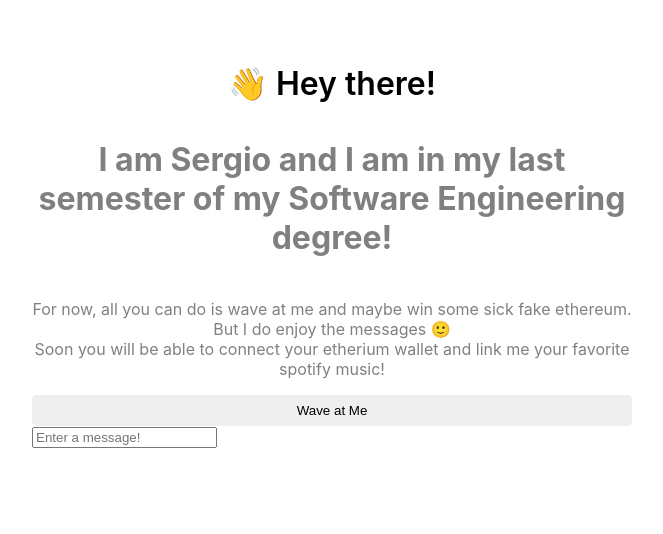
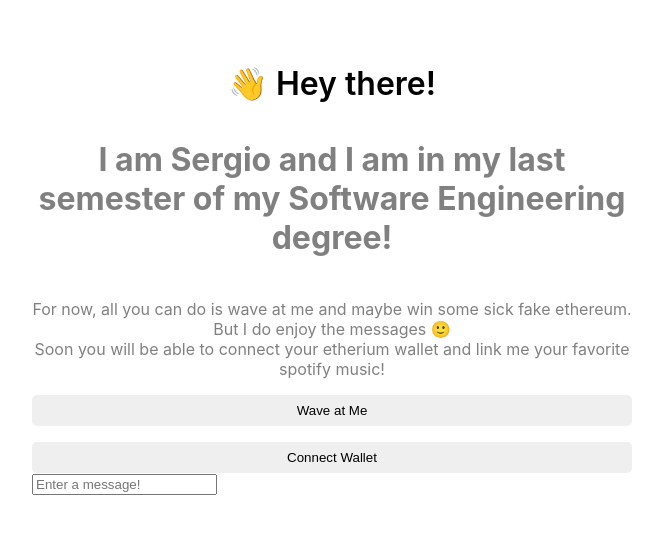
Before and after one commit to Sergprieto/spotify-portal, a React (Create React App) app: page / in a window 1280 px wide. Shown: the top 534 px of the page, without its empty margins (308-971 px from the left). Built offline with nearby package versions, Linux system fonts and the light colour scheme.

Commit message:
Fix bug where it wouldn't detect no accounts

```diff
--- a/src/App.tsx
+++ b/src/App.tsx
@@ -14,7 +14,7 @@ const App = () => {
   const contractAddress: any = "0xc87974C4e3C86b0b2D1d15c2DB7d8c097ba34Eb4";
   const contractABI = waveArtifacts.abi;
 
-  const [currAccount, setCurrentAccount] = useState(' ');
+  const [currAccount, setCurrentAccount] = useState('');
   const [message, setMessage] = useState('');
   const [allWaves, setAllWaves] = useState<waveMessage[]>([]);
 
@@ -144,6 +144,8 @@ const App = () => {
           Wave at Me
         </button>
 
+        {showConnectWallet}
+
         <form>
           <input type="text"
             id="message"
@@ -152,8 +154,6 @@ const App = () => {
             onChange={e => setMessage(e.target.value)}
           />
         </form>
-
-        {showConnectWallet}
 
         {allWaves.map((wave, index) => {
           return (
```
